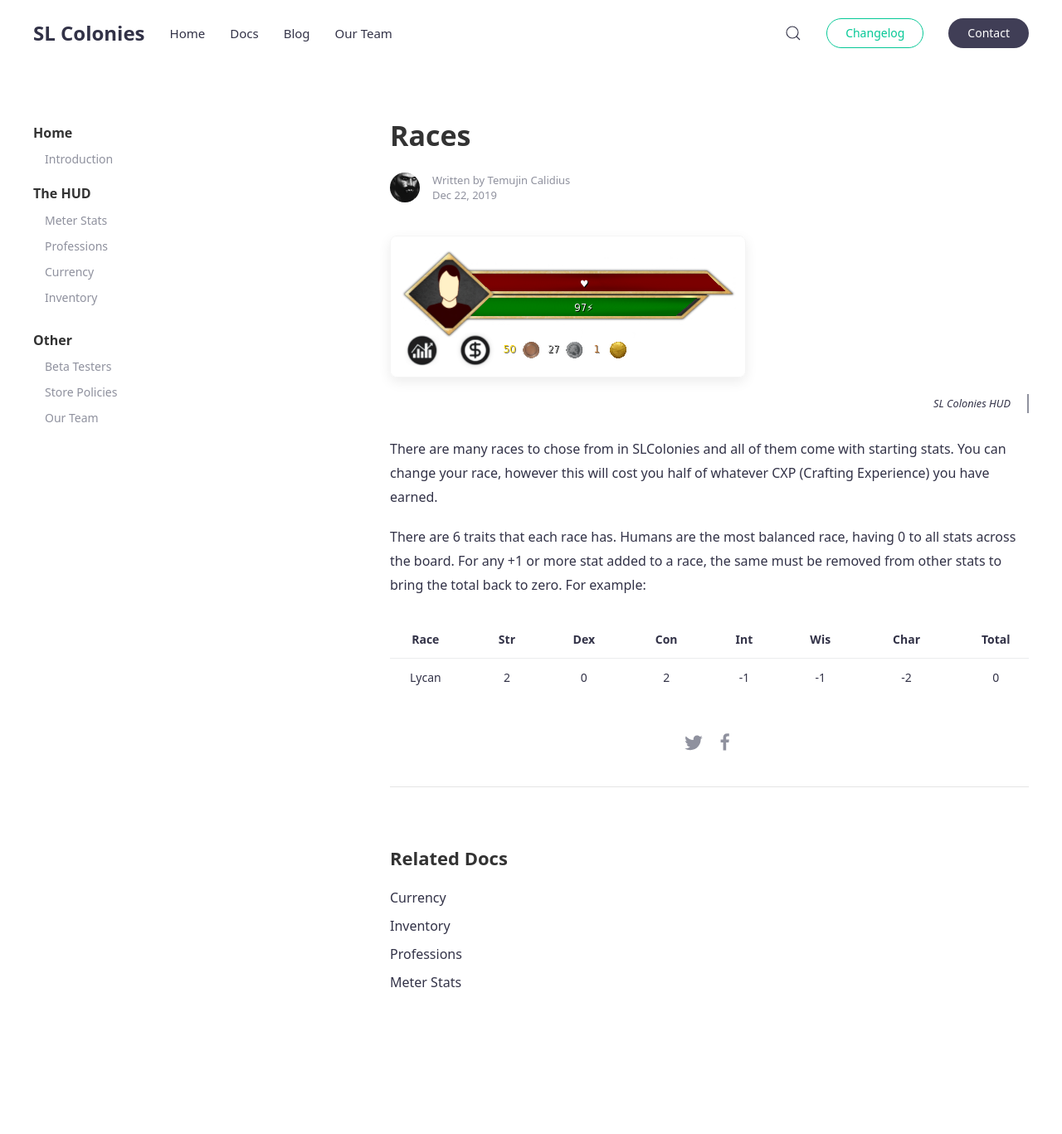
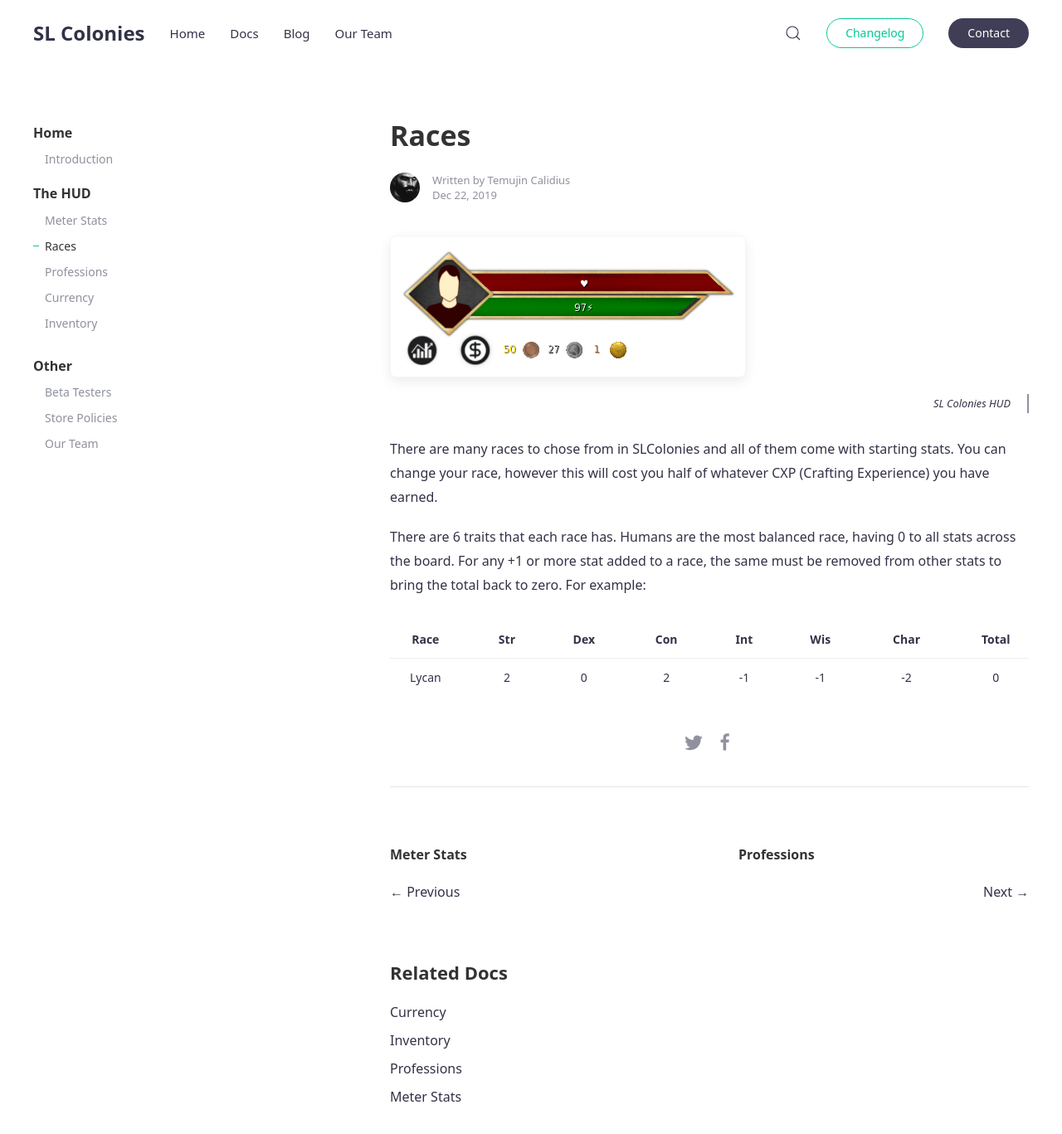
Before and after one commit to SLColonies/Public, a Jekyll site: the page built from _docs/races.md, in a window 1280 px wide and 1394 px high. Shown: the top 1367 px of the window at 83% size. Built offline with Jekyll 4.4.1, drawn with Linux system fonts in a browser that asks for light colours.

Commit message:
Add files via upload

```diff
--- a/_data/navigation_docs.yml
+++ b/_data/navigation_docs.yml
@@ -4,6 +4,7 @@
 - title: The HUD
   docs:
   - stats
+  - races
   - professions
   - currency
   - inventory
```
